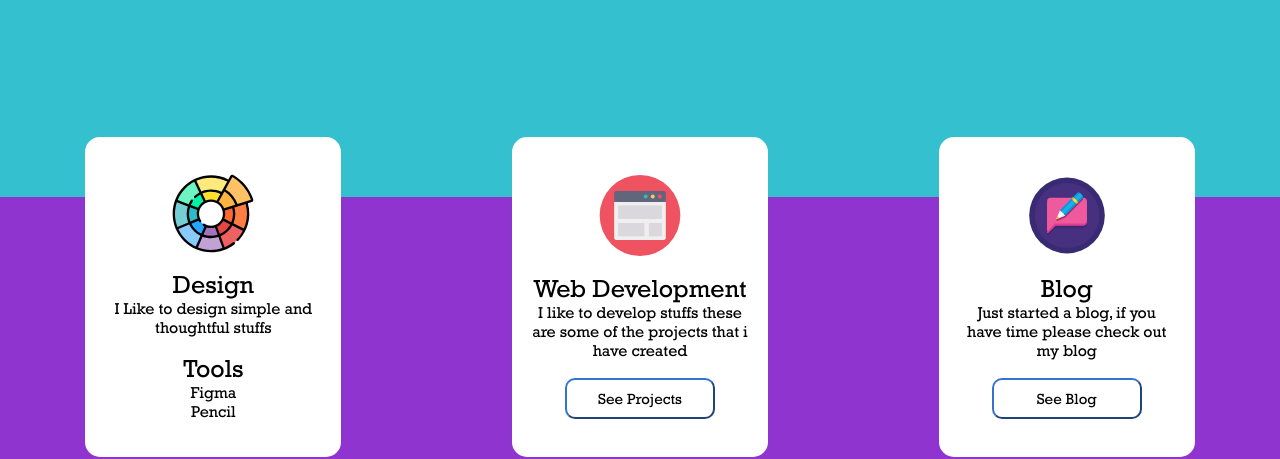
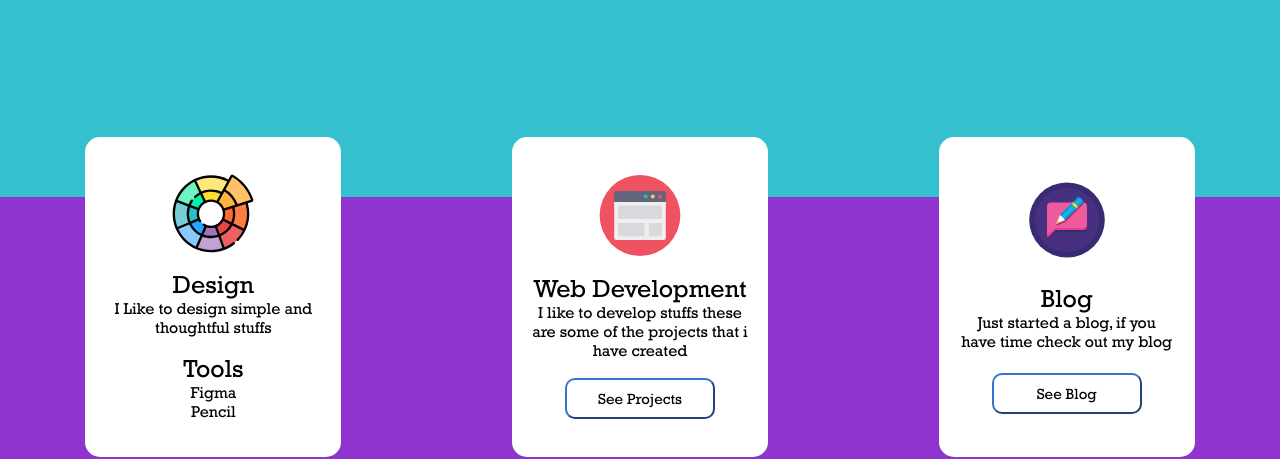
Before and after one commit to malapashish/Portfolio-Site, a plain HTML site: page index.html in a window 1280 px wide. Shown: the part 342-801 px from the top of the page. Drawn offline with Linux system fonts and the light colour scheme.

Commit message:
Update index.html

```diff
--- a/index.html
+++ b/index.html
@@ -69,7 +69,7 @@
             <div class="info">
                 <h5>Blog</h5>
                 <p>Just started a blog,
-                    if you have time please
+                    if you have time
                     check out my blog</p>
             </div>
             <div class="buttons">
```
